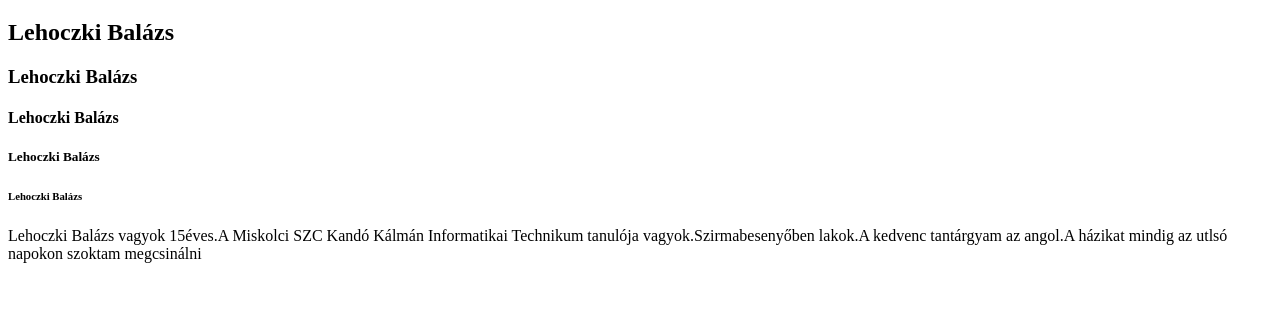
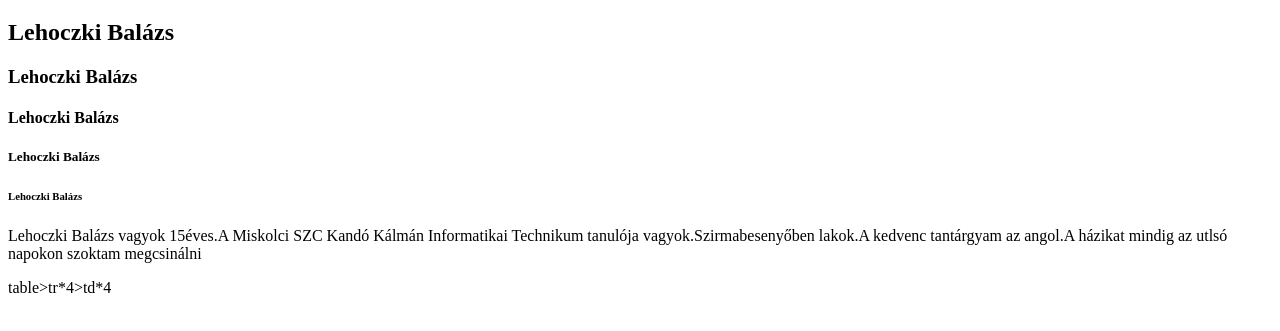
Before and after one commit to lehoczkib/weboldalam, a plain HTML site: page index.html in a window 1280 px wide. Shown: the part 61-392 px from the top of the page. Drawn offline with Linux system fonts and the light colour scheme.

Commit message:
Update index.html

```diff
--- a/index.html
+++ b/index.html
@@ -13,5 +13,7 @@
    <h5>Lehoczki Balázs</h5>
    <h6>Lehoczki Balázs</h6>
    <p>Lehoczki Balázs vagyok 15éves.A Miskolci SZC Kandó Kálmán Informatikai Technikum tanulója vagyok.Szirmabesenyőben lakok.A kedvenc tantárgyam az angol.A házikat mindig az utlsó napokon szoktam megcsinálni</p>
+    table>tr*4>td*4
+
 </body>
 </html>
```
